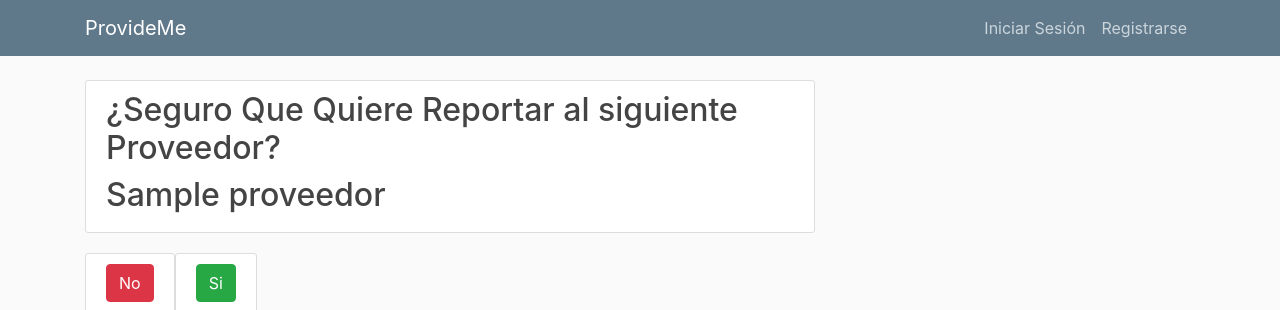
After one commit to jorcubas/WebPage-ProvideMe---Django-Python, a Django app: page /proveedor/reporteProveedor/1 in a window 1280 px wide. The commit adds this page. Shown: the top 310 px of the page. Run offline with Django 3.2, Linux system fonts and the light colour scheme; tables that the repository leaves empty hold one stand-in row (values such as "Sample post"); some libraries are stand-ins or nearby versions.

Commit message:
Página y botones de reporte hechos. Falta crear la tabla de reporte y meter la ruta para que se cree la fila de porte dentro de la tabla.

```diff
--- /dev/null
+++ b/Proyectov2/proveedor/templates/proveedor/reporteProveedor.html
@@ -0,0 +1,29 @@
+{% extends "proveedor/base.html" %}
+{% block content %}
+    <article class="media content-section">
+      <div class="media-body">
+          <h2>¿Seguro Que Quiere Reportar al siguiente Proveedor?</h2>
+          <h2>  {{proveedor.nombre}} </h2>
+      </div>
+    </article>
+    <div class="row container ">
+
+        <div class="class-md-8 content-section" >
+            <form method="GET" action="{% url 'proveedor-proveedor' %}">
+                <button class="btn btn-danger" type="submit">
+                    No
+                </button>
+            </form>
+        </div>
+
+
+        <div class="class-md-8 content-section" >
+            <form method="GET" action="#">
+                <button class="btn btn-success" type="submit">
+                    Si
+                </button>
+            </form>
+        </div>
+    </div>
+
+{% endblock content %}
--- a/Proyectov2/proveedor/urls.py
+++ b/Proyectov2/proveedor/urls.py
@@ -1,9 +1,11 @@
 from django.urls import path
+from django.contrib.auth.decorators import login_required
 from .views import (
     proveedorListView,
     proveedorDetailView,
     proveedorCreateView,
-    search
+    search,
+    reportes
 )
 from . import views
 
@@ -12,4 +14,5 @@ urlpatterns = [
     path('proveedor/<int:pk>/', proveedorDetailView.as_view(), name = 'proveedor-detail'),
     path('proveedor/new/', proveedorCreateView.as_view(), name = 'proveedor-create'),
     path('results/', search, name="search"),
+    path('proveedor/reporteProveedor/<id>', reportes, name = 'reportes'),
 ]
--- a/Proyectov2/proveedor/views.py
+++ b/Proyectov2/proveedor/views.py
@@ -1,8 +1,10 @@
-from django.shortcuts import render
+from django.shortcuts import render, redirect
 from .models import proveedor,provincia
 from django.contrib.auth.decorators import login_required
+from django.contrib.auth.mixins import LoginRequiredMixin
 from django.views.generic import ListView, DetailView, CreateView
 from django.db.models import Q
+from django.http import HttpResponse
 
 
 @login_required
@@ -12,11 +14,12 @@ def home(request):
     }
     return render(request, 'proveedor/proveedor.html', context)
 
-class proveedorListView(ListView):
+class proveedorListView(LoginRequiredMixin, ListView):
     model = proveedor
     template_name = 'proveedor/proveedor.html'
     context_object_name = 'proveedor'
     ordering = ['-nombre']
+
 
 
 class proveedorDetailView(DetailView):
@@ -38,3 +41,10 @@ def search(request):
         'proveedor': results
     }
     return render(request, template, context)
+
+def reportes(request, id=None):
+    template = 'proveedor/reporteProveedor.html'
+    context = {
+        'proveedor' : proveedor.objects.get(pk=id)
+    }
+    return render(request, template, context)
```
Also changed, not shown: Proyectov2/proveedor/templates/proveedor/proveedor_detail.html (+16 -0 lines).
